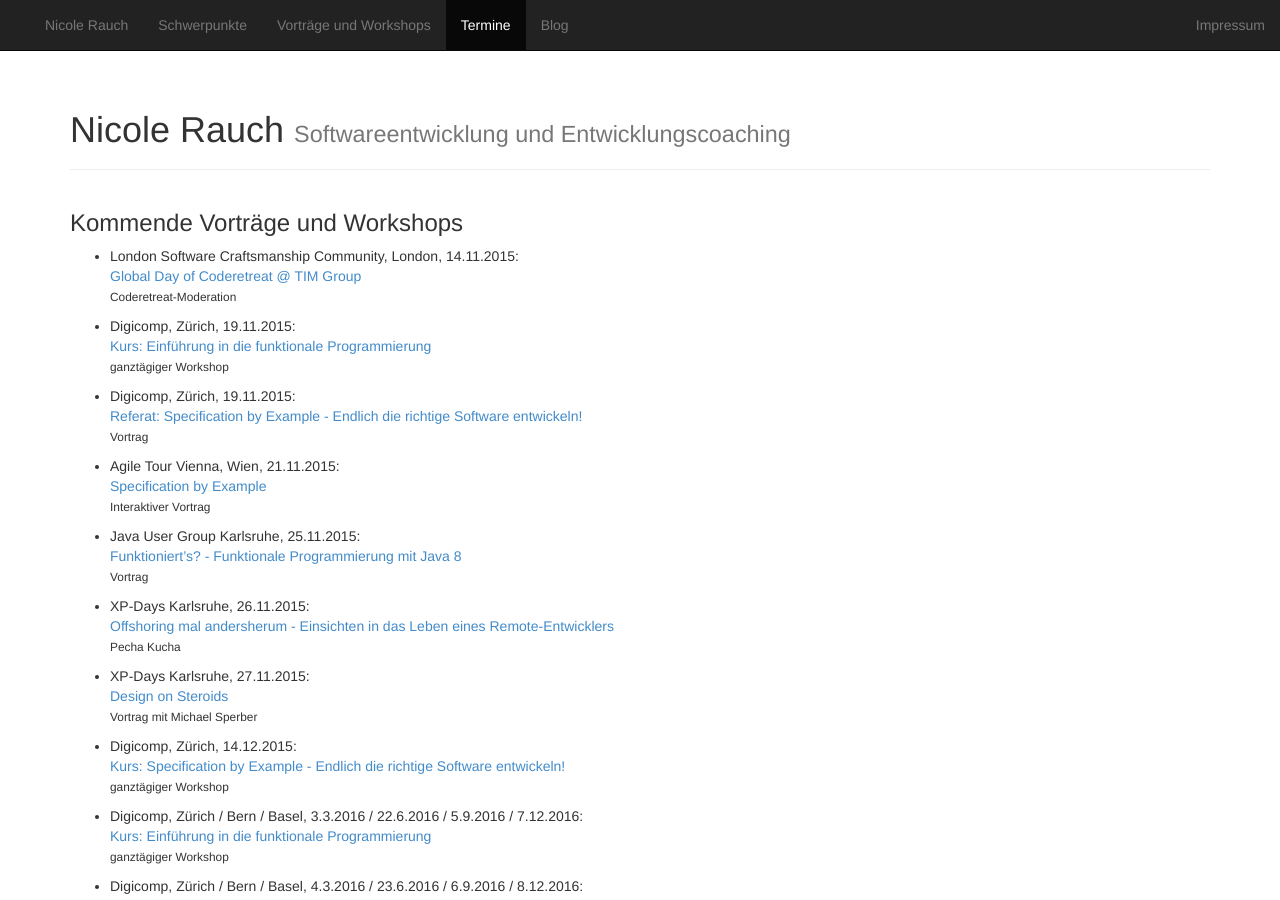
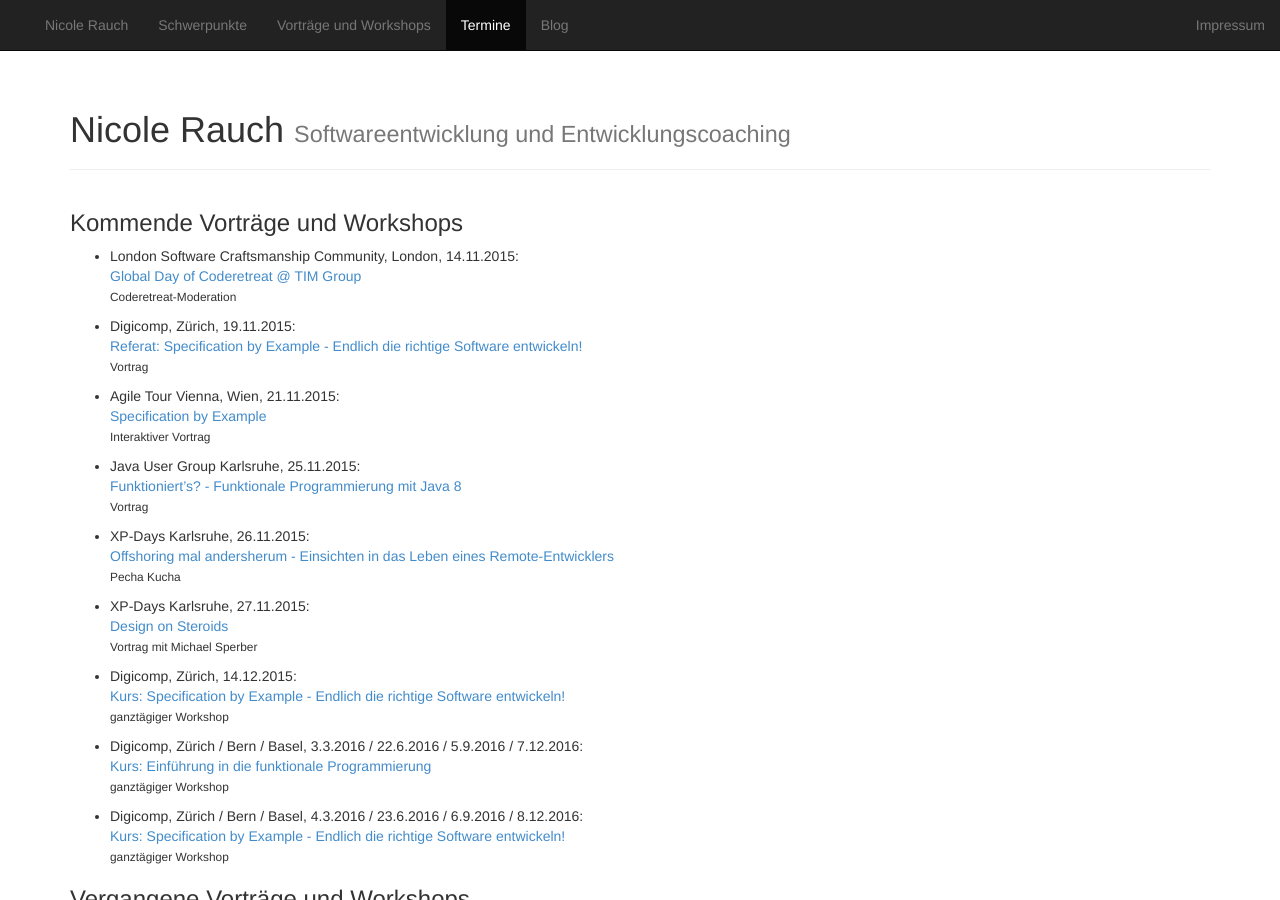
Before and after one commit to NicoleRauch/BusinessWebsite, a Jekyll site: the page built from jekyll/termine.md, in a window 1280 px wide and 900 px high. Built offline with Jekyll 4.4.1, drawn with Linux system fonts in a browser that asks for light colours; nearby versions of some CDN libraries; library files that are not in the unit come from our copies.

Commit message:
FP im November entfernt, da der Kurs nicht zustande kommt.

```diff
--- a/jekyll/termine.md
+++ b/jekyll/termine.md
@@ -7,10 +7,6 @@ layout: default
 * London Software Craftsmanship Community, London, 14.11.2015:<br>
   [Global Day of Coderetreat @ TIM Group](http://www.meetup.com/de/london-software-craftsmanship/events/226148908/?eventId=226148908&a=ea1_grp&rv=ea1&_af=event&_af_eid=226148908&chapter_analytics_code=UA-19049790-1&rv=ea1)<br>
   <small>Coderetreat-Moderation</small>
-
-* Digicomp, Zürich, 19.11.2015:<br>
-  [Kurs: Einführung in die funktionale Programmierung](https://www.digicomp.ch/weiterbildung/softwareentwicklung/andere-programmiersprachen/funktionale-programmierung/einfuehrung-in-die-funktionale-programmierung)<br>
-  <small>ganztägiger Workshop</small>
 
 * Digicomp, Zürich, 19.11.2015:<br>
   [Referat: Specification by Example - Endlich die richtige Software entwickeln!](https://www.digicomp.ch/de/weiterbildung/softwareentwicklung/specification-by-example-endlich-die-richtige-software-entwickeln)<br>
```
